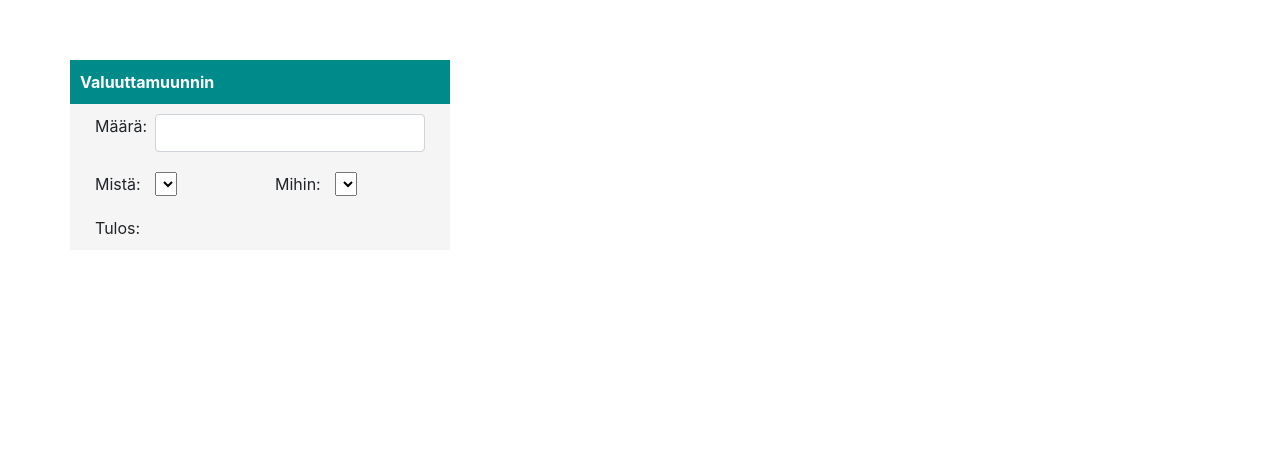
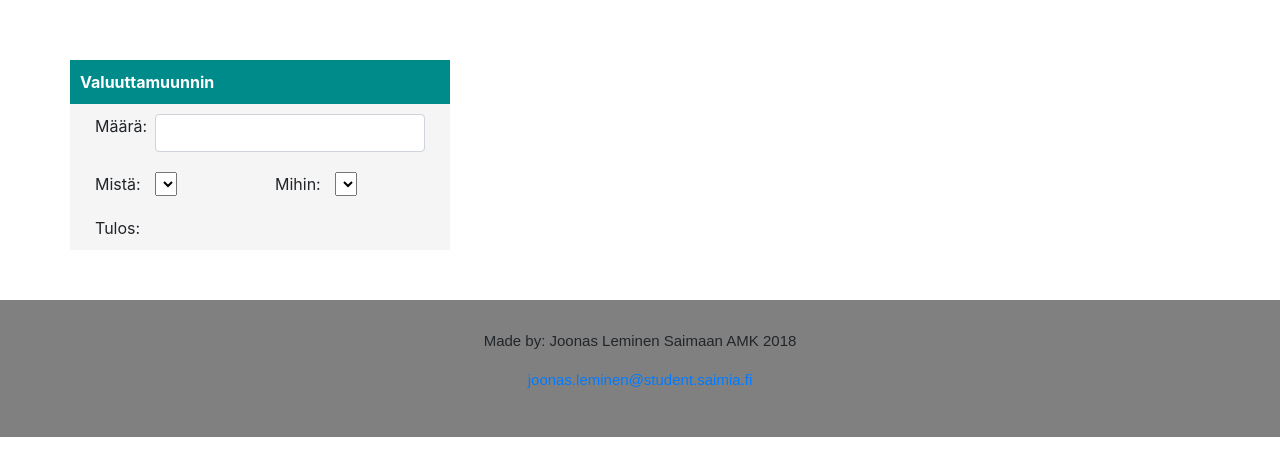
Before and after one commit to JoonasLeminen/Currency_converter, a website: page app/index.html in a window 1280 px wide. Shown: the part 140-616 px from the top of the page. Drawn offline with nearby package versions, Linux system fonts and the light colour scheme; no server answers.

Commit message:
Css updates

```diff
--- a/app/css/currency-converter.css
+++ b/app/css/currency-converter.css
@@ -13,3 +13,11 @@ div.row{
 .panel{
     background-color: whitesmoke;
 }
+footer{
+    background-color: gray;
+    text-align: center;
+    font-size: 15px;
+    font-family: Arial;
+    padding: 30px;
+    margin-top: 50px;
+}
--- a/app/index.html
+++ b/app/index.html
@@ -33,6 +33,10 @@
             </div>
         </div>
     </div>
+    <footer>
+    <p>Made by: Joonas Leminen Saimaan AMK 2018</p>
+    <p><a href="mailto:joonas.leminen@student.saimia.fi">joonas.leminen@student.saimia.fi</a></p>
+    </footer>
     <script src="../node_modules/jquery/dist/jquery.min.js"></script>
     <script src="../node_modules/bootstrap/dist/js/bootstrap.min.js"></script>
 </body>
```
